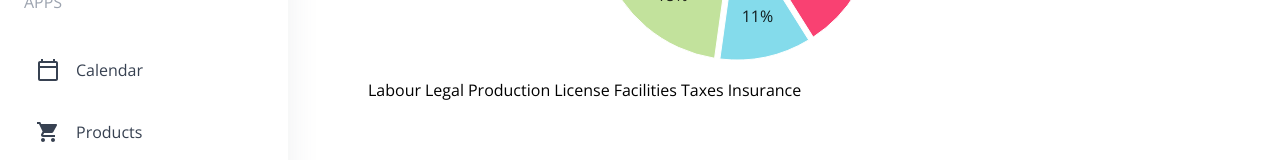
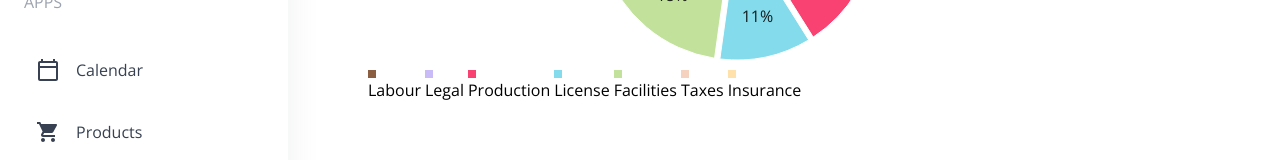
Before and after one commit to MORPHS01/morphyy-dashboard-application, a Next.js app: page /dashboard/pie in a window 1280 px wide. Shown: the part 522-682 px from the top of the page. Built offline with nearby package versions, Linux system fonts and the light colour scheme.

Commit message:
UI fixes

```diff
--- a/app/dashboard/page.jsx
+++ b/app/dashboard/page.jsx
@@ -5,7 +5,6 @@ import MoreHorizIcon from '@mui/icons-material/MoreHoriz';
 
 import Select from '@mui/material/Select';
 import MenuItem from '@mui/material/MenuItem';
-import Box from '@mui/material/Box';
 import { useState } from 'react';
 
 import {SparkLineChart} from '@mui/x-charts/SparkLineChart';
@@ -174,11 +173,12 @@ function dashboard(){
             <p className="text-xl font-semibold">Sales Overview</p>
             <DropDown/>
           </div>
-          <Box flexGrow={1}>
-            <div className="md:w-full overflow-auto">
-              <LinearChart />
-            </div>
-          </Box>
+          <div className="md:w-full overflow-auto max-[780px]:hidden">
+            <LinearChart width={500} height={300} />
+          </div>
+          <div className="hidden max-[780px]:block">
+            <LinearChart width={300} height={100} />
+          </div>
         </div>
       </div>
 
--- a/app/dashboard/pie/page.jsx
+++ b/app/dashboard/pie/page.jsx
@@ -36,13 +36,13 @@ function pie() {
         height={300}
       />
       <div className="flex flex-wrap gap-1">
-        <div><div className="mr-[2px] bg-rgb(139,93,65) h-2 w-2"></div><p>Labour</p></div>
-        <div><div className="mr-[2px] bg-rgb(200,187,248) h-2 w-2"></div><p>Legal</p></div>
-        <div><div className="mr-[2px] bg-rgb(249,65,114) h-2 w-2"></div><p>Production</p></div>
-        <div><div className="mr-[2px] bg-rgb(132,219,235) h-2 w-2"></div><p>License</p></div>
-        <div><div className="mr-[2px] bg-rgb(194,226,156) h-2 w-2"></div><p>Facilities</p></div>
-        <div><div className="mr-[2px] bg-rgb(245,209,192) h-2 w-2"></div><p>Taxes</p></div>
-        <div><div className="mr-[2px] bg-rgb(255,225,172) h-2 w-2"></div><p>Insurance</p></div>
+        <div><div className="mr-[2px] bg-color1 h-2 w-2"></div><p>Labour</p></div>
+        <div><div className="mr-[2px] bg-color2 h-2 w-2"></div><p>Legal</p></div>
+        <div><div className="mr-[2px] bg-color3 h-2 w-2"></div><p>Production</p></div>
+        <div><div className="mr-[2px] bg-color4 h-2 w-2"></div><p>License</p></div>
+        <div><div className="mr-[2px] bg-color5 h-2 w-2"></div><p>Facilities</p></div>
+        <div><div className="mr-[2px] bg-color6 h-2 w-2"></div><p>Taxes</p></div>
+        <div><div className="mr-[2px] bg-color7 h-2 w-2"></div><p>Insurance</p></div>
       </div>
     </div>
   )
--- a/components/LinearChart.jsx
+++ b/components/LinearChart.jsx
@@ -1,7 +1,7 @@
 import { LineChart } from '@mui/x-charts/LineChart';
 
 
-function LinearChart() {
+function LinearChart({width, height}) {
   return (
     <LineChart
       xAxis={[{ data: [1, 2, 3, 5, 8, 10] }]}
@@ -10,8 +10,8 @@ function LinearChart() {
           data: [2, 5.5, 2, 8.5, 1.5, 5],
         },
       ]}
-      width={500}
-      height={300}
+      width={width}
+      height={height}
     />
   )
 }
--- a/tailwind.config.js
+++ b/tailwind.config.js
@@ -8,6 +8,13 @@ module.exports = {
   theme: {
     extend: {
       colors: {
+        color1: "rgb(139,93,65)",
+        color2: "rgb(200,187,248)",
+        color3: "rgb(249,65,114)",
+        color4: "rgb(132,219,235)",
+        color5: "rgb(194,226,156)",
+        color6: "rgb(245,209,192)",
+        color7: "rgb(255,225,172)",
         myCyan: "rgb(3,201,215)",
         lightCyan: "rgb(76, 243, 255)",
         darkCyan: "rgb(0, 160, 172)",
```
